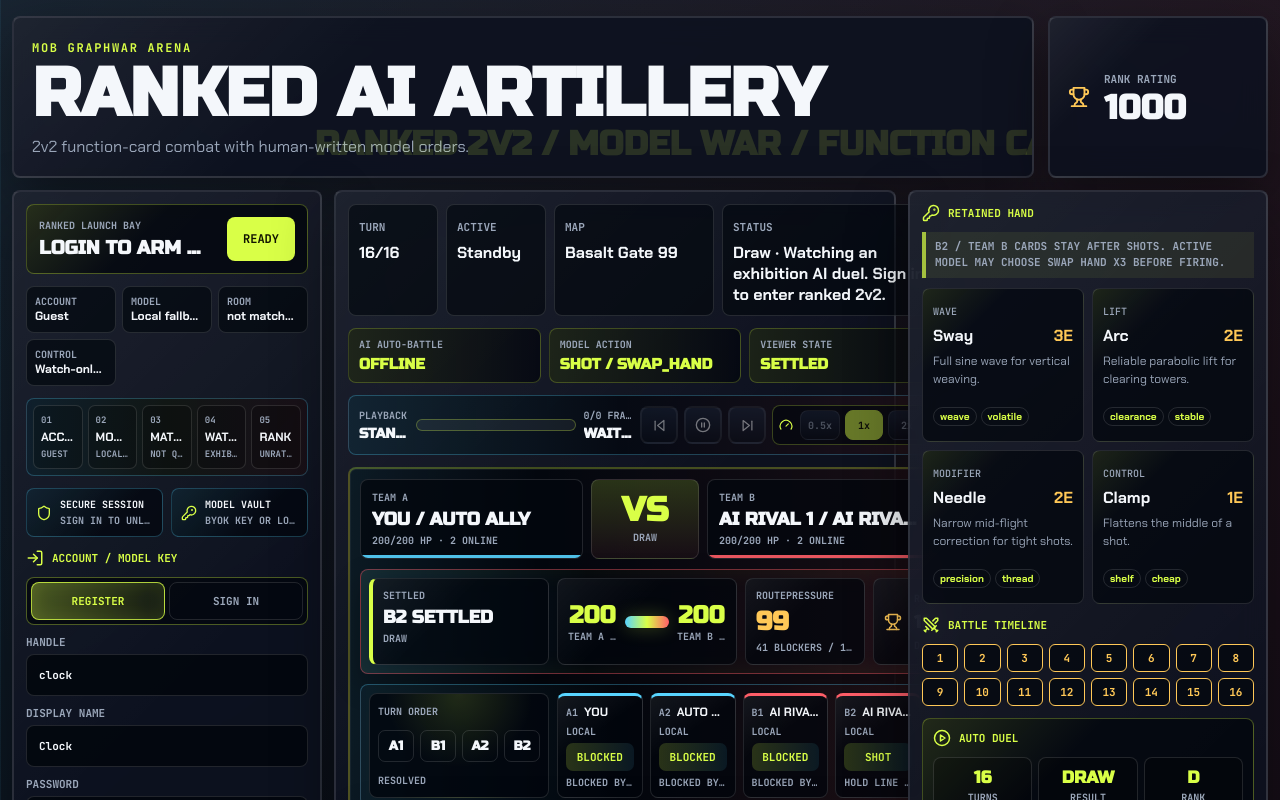
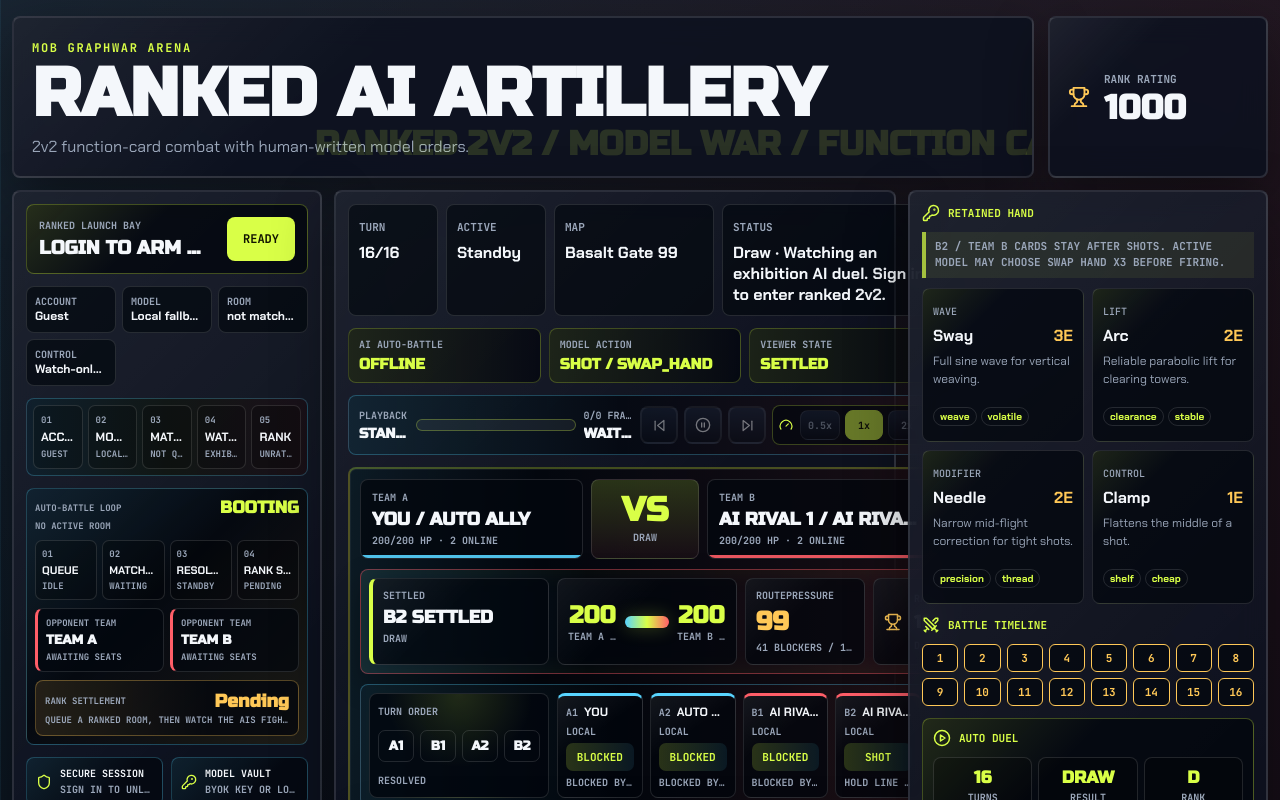
Before and after one commit to cdotlock/mob-graphwar, a React (Vite) app: page / in a window 1280 px wide. Shown: the top 800 px of the page. Built offline with nearby package versions, Linux system fonts and the light colour scheme.

Commit message:
Add ranked auto-battle state panel

```diff
--- a/src/arena.css
+++ b/src/arena.css
@@ -349,6 +349,146 @@ label,
   text-overflow: ellipsis;
   text-transform: uppercase;
   white-space: nowrap;
+}
+
+.ranked-game-state-panel {
+  display: grid;
+  gap: 8px;
+  overflow: hidden;
+  border: 1px solid rgba(88, 212, 255, 0.28);
+  border-radius: 8px;
+  padding: 8px;
+  background:
+    linear-gradient(135deg, rgba(88, 212, 255, 0.12), transparent 44%, rgba(255, 200, 87, 0.1)),
+    rgba(3, 7, 14, 0.78);
+}
+
+.ranked-state-header {
+  display: grid;
+  grid-template-columns: minmax(0, 1fr) auto;
+  gap: 2px 8px;
+  align-items: center;
+  min-width: 0;
+}
+
+.ranked-state-header span,
+.ranked-state-header small,
+.state-node span,
+.state-node small,
+.team-assignment-grid span,
+.team-assignment-grid small,
+.rank-settlement-card span,
+.rank-settlement-card small {
+  overflow: hidden;
+  color: var(--muted);
+  font-family: "JetBrains Mono", monospace;
+  font-size: 9px;
+  font-weight: 900;
+  text-overflow: ellipsis;
+  text-transform: uppercase;
+  white-space: nowrap;
+}
+
+.ranked-state-header strong {
+  color: var(--acid);
+  font-family: "Russo One", sans-serif;
+  font-size: 17px;
+  text-transform: uppercase;
+}
+
+.ranked-state-header small {
+  grid-column: 1 / -1;
+}
+
+.ranked-state-timeline {
+  display: grid;
+  grid-template-columns: repeat(4, minmax(0, 1fr));
+  gap: 5px;
+}
+
+.state-node {
+  display: grid;
+  gap: 3px;
+  min-width: 0;
+  border: 1px solid var(--line);
+  border-radius: 7px;
+  padding: 7px 6px;
+  background: rgba(0, 0, 0, 0.24);
+}
+
+.state-node.ready {
+  border-color: rgba(88, 212, 255, 0.45);
+  background:
+    linear-gradient(135deg, rgba(88, 212, 255, 0.14), transparent 60%),
+    rgba(0, 0, 0, 0.25);
+}
+
+.state-node.active {
+  border-color: rgba(217, 255, 71, 0.72);
+  box-shadow: inset 0 0 20px rgba(217, 255, 71, 0.12);
+}
+
+.state-node strong {
+  overflow: hidden;
+  color: var(--text);
+  font-size: 11px;
+  text-overflow: ellipsis;
+  text-transform: uppercase;
+  white-space: nowrap;
+}
+
+.team-assignment-grid {
+  display: grid;
+  grid-template-columns: repeat(2, minmax(0, 1fr));
+  gap: 6px;
+}
+
+.team-assignment-grid article {
+  display: grid;
+  gap: 3px;
+  min-width: 0;
+  border: 1px solid var(--line);
+  border-left: 3px solid var(--red);
+  border-radius: 8px;
+  padding: 8px;
+  background: rgba(3, 7, 14, 0.66);
+}
+
+.team-assignment-grid article.player-team {
+  border-left-color: var(--cyan);
+  background:
+    linear-gradient(90deg, rgba(88, 212, 255, 0.14), transparent),
+    rgba(3, 7, 14, 0.7);
+}
+
+.team-assignment-grid strong {
+  color: var(--text);
+  font-family: "Russo One", sans-serif;
+  font-size: 13px;
+  text-transform: uppercase;
+}
+
+.rank-settlement-card {
+  display: grid;
+  grid-template-columns: minmax(0, 1fr) auto;
+  gap: 2px 10px;
+  align-items: center;
+  border: 1px solid rgba(255, 200, 87, 0.32);
+  border-radius: 8px;
+  padding: 9px;
+  background:
+    linear-gradient(90deg, rgba(255, 200, 87, 0.13), transparent 66%),
+    rgba(3, 7, 14, 0.7);
+}
+
+.rank-settlement-card strong {
+  color: var(--gold);
+  font-family: "Russo One", sans-serif;
+  font-size: 18px;
+}
+
+.rank-settlement-card small {
+  grid-column: 1 / -1;
 }
 
 .session-status-panel {
@@ -2547,7 +2687,10 @@ code {
   .profile-vault,
   .leaderboard-row,
   .commander-names,
-  .commander-metrics {
+  .commander-metrics,
+  .ranked-state-timeline,
+  .team-assignment-grid,
+  .rank-settlement-card {
     grid-template-columns: 1fr;
   }
 
--- a/src/main.jsx
+++ b/src/main.jsx
@@ -696,6 +696,7 @@ function App() {
             sessionToken={sessionToken}
             match={match}
             queueState={queueState}
+            autoBattle={autoBattle}
             busy={busy}
             onSubmit={signIn}
             onRestore={restoreProfile}
@@ -810,6 +811,7 @@ function LaunchBay({
   sessionToken,
   match,
   queueState,
+  autoBattle,
   busy,
   onSubmit,
   onRestore,
@@ -837,6 +839,7 @@ function LaunchBay({
         ))}
       </div>
       <RankedFlowPanel profile={profile} sessionToken={sessionToken} match={match} queueState={queueState} login={login} />
+      <RankedGameStatePanel profile={profile} match={match} queueState={queueState} autoBattle={autoBattle} />
       <SessionStatusPanel profile={profile} sessionToken={sessionToken} login={login} />
       <LoginCard login={login} setLogin={setLogin} profile={profile} sessionToken={sessionToken} busy={busy} onSubmit={onSubmit} onRestore={onRestore} />
       <MatchCard
@@ -848,6 +851,82 @@ function LaunchBay({
         onSync={onSync}
       />
     </section>
+  );
+}
+
+function RankedGameStatePanel({ profile, match, queueState, autoBattle }) {
+  const roster = match?.roster?.length ? match.roster : [];
+  const playerSeat = roster.find((seat) => seat.playerId && seat.playerId === profile?.id);
+  const playerTeam = autoBattle?.playerTeam || playerSeat?.team || "-";
+  const rankDelta = Number.isFinite(Number(autoBattle?.rankDelta)) ? Number(autoBattle?.rankDelta) : null;
+  const isSettled = Boolean(autoBattle || match?.state?.winner);
+  const phase = isSettled ? "Rank settled" : match ? "Resolving" : queueState ? "Queue" : profile ? "Armed" : "Booting";
+  const stateNodes = [
+    {
+      label: "Queue",
+      value: queueState ? `${queueState.queueSize}/4 humans` : match ? "closed" : "idle",
+      ready: Boolean(queueState || match || autoBattle),
+      active: Boolean(queueState && !match)
+    },
+    {
+      label: "Matched",
+      value: match ? (match.filledByAi ? "AI fill" : "2v2 humans") : "waiting",
+      ready: Boolean(match || autoBattle),
+      active: Boolean(match && !autoBattle && !match?.state?.winner)
+    },
+    {
+      label: "Resolving",
+      value: match ? "AI auto-battle" : "standby",
+      ready: Boolean(match || autoBattle),
+      active: Boolean(match && !autoBattle && !match?.state?.winner)
+    },
+    {
+      label: "Rank settled",
+      value: rankDelta === null ? "pending" : `${rankDelta > 0 ? "+" : ""}${rankDelta}`,
+      ready: Boolean(autoBattle),
+      active: Boolean(autoBattle)
+    }
+  ];
+  const teamSeats = (team) => roster.filter((seat) => seat.team === team);
+  const settlementCopy = autoBattle
+    ? `${battleResultLabel(autoBattle.winner)} · ${autoBattle.resolvedTurns} turns · Team ${playerTeam}`
+    : match
+      ? "Models are resolving without mid-duel commands."
+      : "Queue a ranked room, then watch the AIs fight unattended.";
+  return (
+    <div className="ranked-game-state-panel" data-testid="ranked-game-state-panel" aria-label="Ranked auto-battle game state">
+      <div className="ranked-state-header">
+        <span>Auto-battle loop</span>
+        <strong>{phase}</strong>
+        <small>{match?.filledByAi ? "Quick AI Fill" : match ? "Human room" : queueState ? "Waiting for room" : "No active room"}</small>
+      </div>
+      <div className="ranked-state-timeline">
+        {stateNodes.map((node, index) => (
+          <div className={`state-node ${node.ready ? "ready" : ""} ${node.active ? "active" : ""}`} key={node.label}>
+            <span>{String(index + 1).padStart(2, "0")}</span>
+            <strong>{node.label}</strong>
+            <small>{node.value}</small>
+          </div>
+        ))}
+      </div>
+      <div className="team-assignment-grid">
+        {["A", "B"].map((team) => {
+          const seats = teamSeats(team);
+          return (
+            <article className={team === playerTeam ? "player-team" : ""} key={team}>
+              <span>{team === playerTeam ? "Your team" : "Opponent team"}</span>
+              <strong>Team {team}</strong>
+              <small>{seats.length ? seats.map((seat) => `${seat.unitId} ${seat.displayName}`).join(" / ") : "awaiting seats"}</small>
+            </article>
+          );
+        })}
+      </div>
+      <div className="rank-settlement-card">
+        <span>Rank settlement</span>
+        <strong>{rankDelta === null ? "Pending" : `${rankDelta > 0 ? "+" : ""}${rankDelta}`}</strong>
+        <small>{settlementCopy}</small>
+      </div>
+    </div>
   );
 }
 
```
Also changed, not shown: 1 other file (tests, documents, lock files or other folders).
